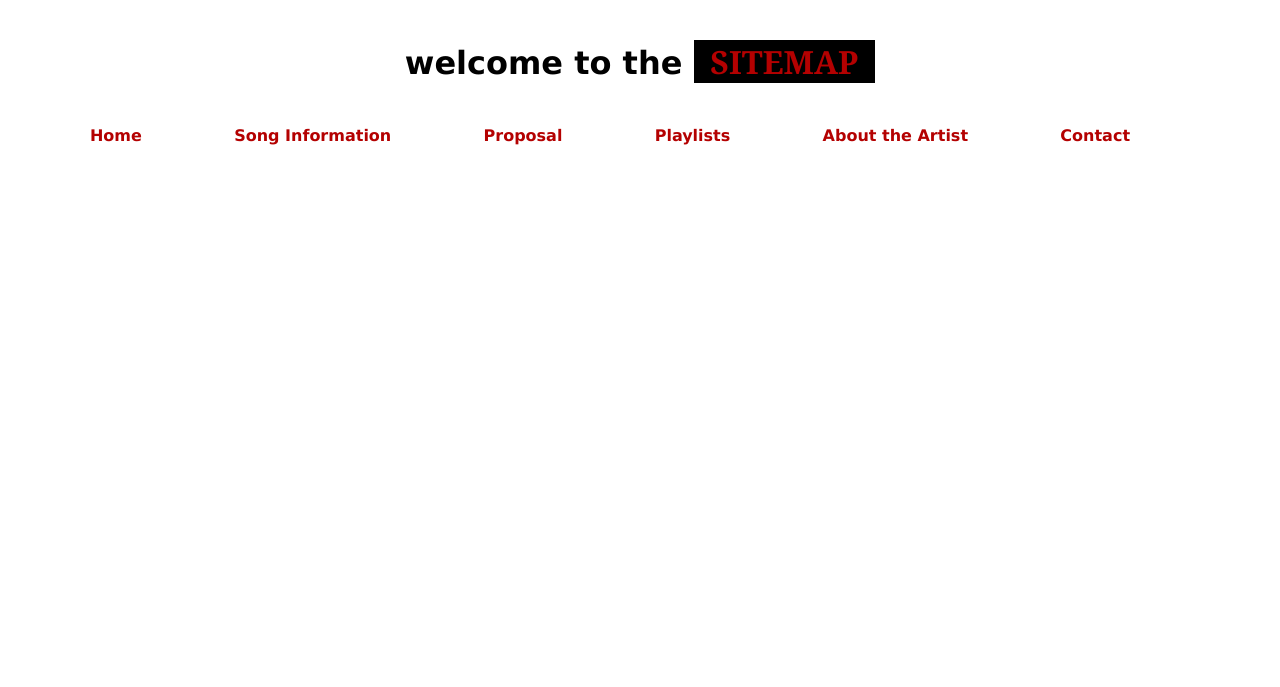
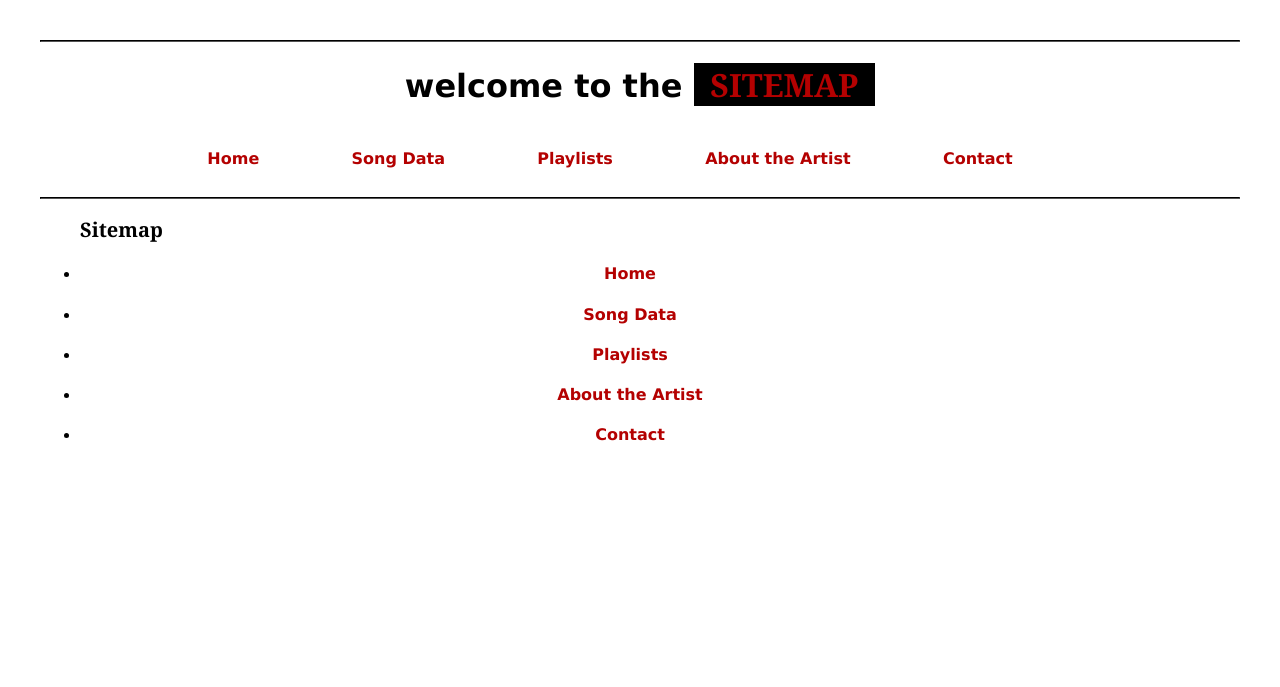
Before and after one commit to smcdermott3/project, a PHP site: page /project_sitemap.html in a window 1280 px wide. Shown: the top 687 px of the page. Run offline with PHP 8.4, Linux system fonts and the light colour scheme.

Commit message:
sitemap links css

```diff
--- a/project_sitemap.html
+++ b/project_sitemap.html
@@ -8,20 +8,27 @@
 </head>
 
 <body>
+    <hr>
     <h1>welcome to the <span id="title">&nbsp; SITEMAP &nbsp; </span> </h1>
+
     <nav>
         <ul>
-            <li> <h4 style="text-align: center;"><a href="index.html"> &nbsp; Home &nbsp; </a></h4> </li>
-            <li> <h4 style="text-align: center;"><a href="song_info.html"> &nbsp; Song Information &nbsp; </a></h4> </li>
-            <li> <h4 style="text-align: center;"><a href="proposal.html"> &nbsp; Proposal &nbsp; </a></h4> </li>
-            <li> <h4 style="text-align: center;"><a href="NSFW.html"> &nbsp; Playlists &nbsp; </a></h4> </li>
-            <li> <h4 style="text-align: center;"><a href="about_the_artist.html"> &nbsp; About the Artist &nbsp; </a></h4> </li>
-            <li> <h4 style="text-align: center;"><a href="contact.html"> &nbsp; Contact &nbsp; </a></h4> </li>
+            <li> <h4 id="sitemaplinks"><a href="index.html"> &nbsp; Home &nbsp; </a></h4> </li>
+            <li> <h4 id="sitemaplinks"><a href="song_info.html"> &nbsp; Song Data &nbsp; </a></h4> </li>
+            <li> <h4 id="sitemaplinks"><a href="NSFW.html"> &nbsp; Playlists &nbsp; </a></h4> </li>
+            <li> <h4 id="sitemaplinks"><a href="about_the_artist.html"> &nbsp; About the Artist &nbsp; </a></h4> </li>
+            <li> <h4 id="sitemaplinks"><a href="contact.html"> &nbsp; Contact &nbsp; </a></h4> </li>
         </ul>
     </nav>
+<hr>
 
-
-
+    <ul id="sitemaplist"><h2>Sitemap</h2>
+        <li> <h4 id="sitemaplinks"><a href="index.html"> &nbsp; Home &nbsp; </a></h4> </li>
+        <li> <h4 style="text-align: center;"><a href="song_info.html"> &nbsp; Song Data &nbsp; </a></h4> </li>
+        <li> <h4 style="text-align: center;"><a href="NSFW.html"> &nbsp; Playlists &nbsp; </a></h4> </li>
+        <li> <h4 style="text-align: center;"><a href="about_the_artist.html"> &nbsp; About the Artist &nbsp; </a></h4> </li>
+        <li> <h4 style="text-align: center;"><a href="contact.html"> &nbsp; Contact &nbsp; </a></h4> </li>
+    </ul>
 
 
 
--- a/styles/rtd.css
+++ b/styles/rtd.css
@@ -242,6 +242,10 @@ tr:hover {
     text-align: center;
 }
 
+#sitemaplinks {
+    text-align: center;
+}
+
 /* below is dark mode */
 .dark-mode {
   background-color: rgb(0, 0, 0);
```
Also changed, not shown: about_the_artist.html (+6 -6 lines), contact.html (+5 -5 lines), index.html (+8 -8 lines), playlists.html (+5 -5 lines), proposal.html (+5 -5 lines), song_info.html (+5 -5 lines).
